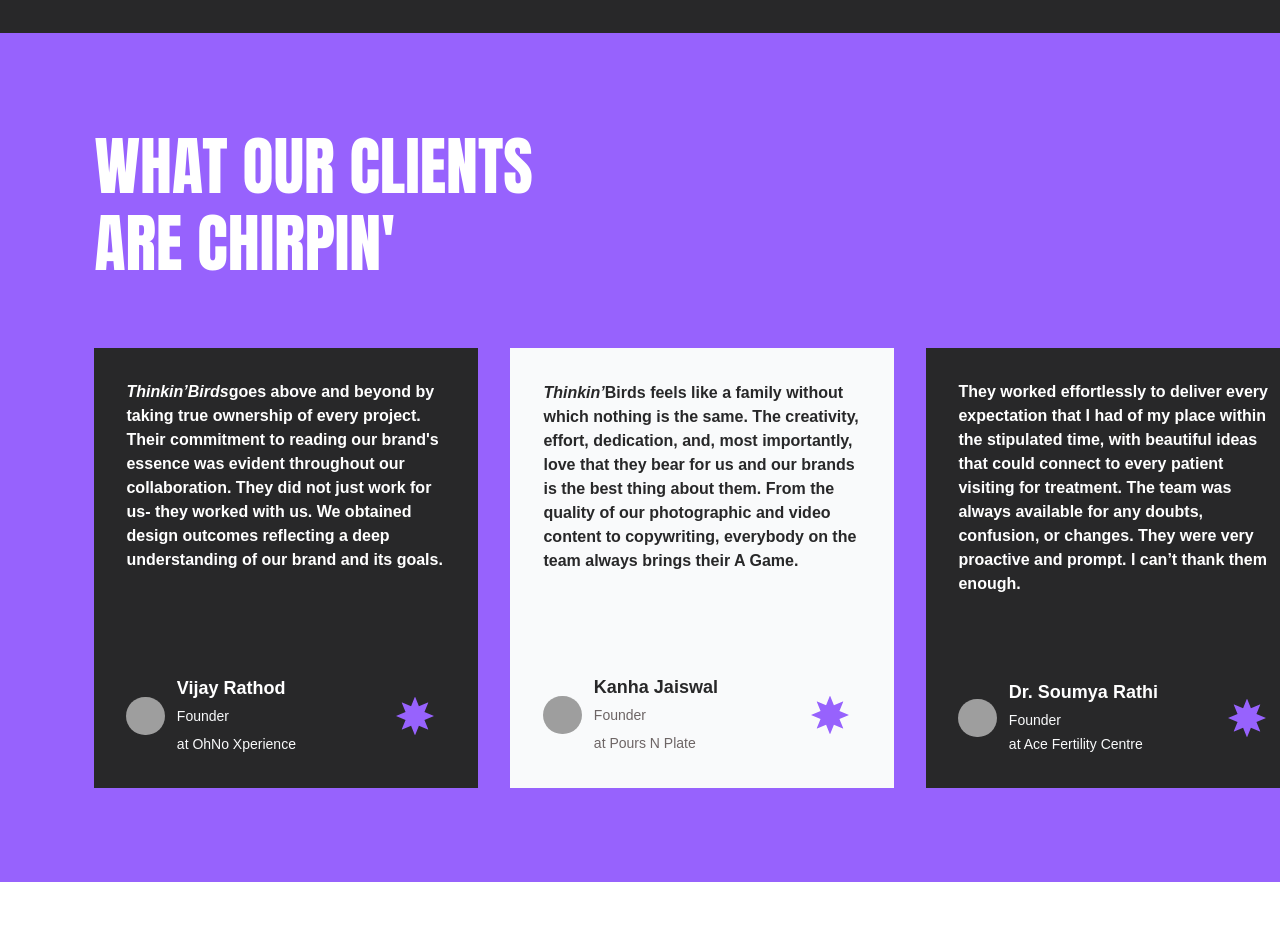
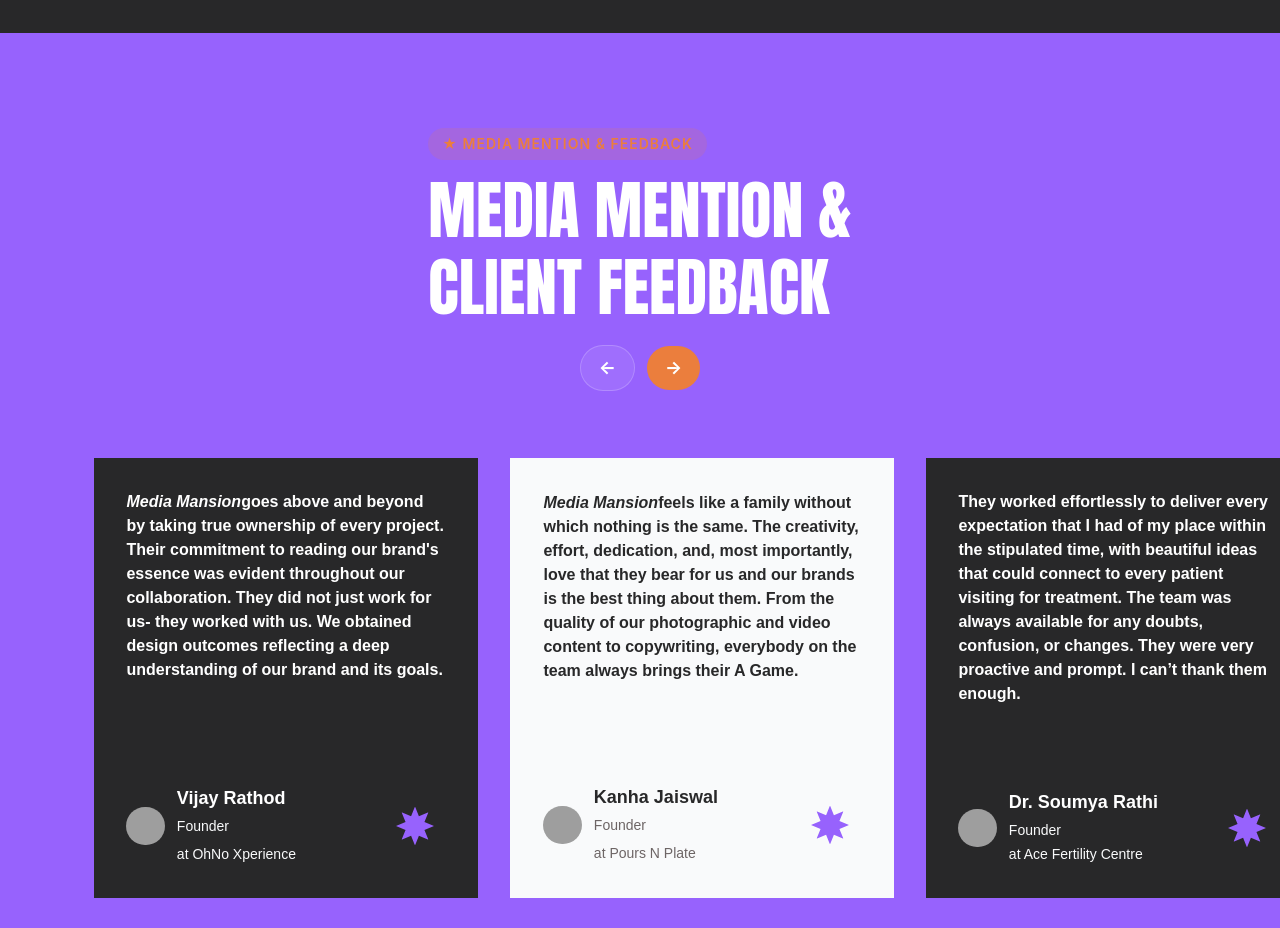
Before and after one commit to sakshamkushwah29-cmyk/media-mention, a React (Vite) app: page / in a window 1280 px wide. Shown: the part 10880-11808 px from the top of the page. Built offline with nearby package versions, Linux system fonts and the light colour scheme; grey boxes are pictures that could not be loaded; a web font is replaced by a local one.

Commit message:
Update Feedback section to Media Mention & add GSAP carousel animations

```diff
--- a/src/Home.jsx
+++ b/src/Home.jsx
@@ -101,6 +101,48 @@
           stagger: 0.1,
           ease: 'power2.out',
         });
+
+        // 7. Media Mentions & Feedback GSAP Carousel Marquee & Navigation
+        const carouselTrack = document.querySelector('.uui-testimonial16_component-2');
+        if (carouselTrack) {
+          carouselTrack.style.overflow = 'hidden';
+          carouselTrack.style.width = '100%';
+
+          const loopTriggers = carouselTrack.querySelectorAll('.uui-testimonial16_loop-trigger-2');
+
+          let currentX = 0;
+          const stepSize = 400; // pixels to scroll on click
+
+          const loopTween = gsap.to(loopTriggers, {
+            xPercent: -50,
+            duration: 35,
+            ease: 'none',
+            repeat: -1,
+          });
+
+          carouselTrack.addEventListener('mouseenter', () => loopTween.pause());
+          carouselTrack.addEventListener('mouseleave', () => loopTween.play());
+
+          const prevBtn = document.querySelector('.carousel-prev-btn');
+          const nextBtn = document.querySelector('.carousel-next-btn');
+
+          if (nextBtn) {
+            nextBtn.onclick = () => {
+              loopTween.pause();
+              currentX -= stepSize;
+              gsap.to(loopTriggers, { x: currentX, duration: 0.6, ease: 'power2.out' });
+            };
+          }
+
+          if (prevBtn) {
+            prevBtn.onclick = () => {
+              loopTween.pause();
+              currentX += stepSize;
+              if (currentX > 0) currentX = 0;
+              gsap.to(loopTriggers, { x: currentX, duration: 0.6, ease: 'power2.out' });
+            };
+          }
+        }
       });
     }, 50);
 
@@ -1126,12 +1168,24 @@
     </section>
     <section className="testimonials">
       <div className="container1440 testimonails">
-        <div className="box-holder our-works testimonial-head">
-          <h1 words-slide-up="" text-split="" className="top-section-heading testimonail-head">
-            What our clients
-            <br />
-            are chirpin&#39;
-          </h1>
+        <div className="box-holder our-works testimonial-head" style={{ display: 'flex', justifyContent: 'space-between', alignItems: 'center', flexWrap: 'wrap', gap: '20px' }}>
+          <div>
+            <div style={{ display: 'inline-block', backgroundColor: 'rgba(235, 126, 61, 0.15)', color: '#eb7e3d', padding: '6px 14px', borderRadius: '20px', fontSize: '14px', fontWeight: '600', marginBottom: '12px', textTransform: 'uppercase', letterSpacing: '1px' }}>
+              ★ Media Mention & Feedback
+            </div>
+            <h1 words-slide-up="" text-split="" className="top-section-heading testimonail-head" style={{ margin: 0 }}>
+              Media Mention &amp;<br />
+              Client Feedback
+            </h1>
+          </div>
+          <div style={{ display: 'flex', gap: '12px', alignItems: 'center' }}>
+            <button className="carousel-prev-btn" aria-label="Previous Testimonial" style={{ cursor: 'pointer', padding: '12px 18px', borderRadius: '30px', border: '1px solid rgba(255,255,255,0.2)', backgroundColor: 'rgba(255,255,255,0.08)', color: '#ffffff', fontWeight: 'bold', fontSize: '18px', transition: 'all 0.3s ease' }}>
+              &larr;
+            </button>
+            <button className="carousel-next-btn" aria-label="Next Testimonial" style={{ cursor: 'pointer', padding: '12px 18px', borderRadius: '30px', border: 'none', backgroundColor: '#eb7e3d', color: '#ffffff', fontWeight: 'bold', fontSize: '18px', transition: 'all 0.3s ease' }}>
+              &rarr;
+            </button>
+          </div>
         </div>
         <section data-w-id="ed10074a-0885-42d0-b0cb-be396d9b432c" className="uui-section_testimonial16-2">
           <div className="uui-padding-vertical-xhuge-2">
@@ -1181,7 +1235,7 @@
                     </div>
                   </div>
                   <div className="uui-heading-xxsmall-2 text-weight-medium white">
-                    <strong>                    <em>                    Thinkin’Birds
+                    <strong>                    <em>                    Media Mansion
 </em>
 </strong>
                     goes above and beyond by taking true ownership of every project. Their commitment to reading our brand&#39;s essence was evident throughout our collaboration. They did not just work for us- they worked with us. We obtained design outcomes reflecting a deep understanding of our brand and its goals.
@@ -1250,9 +1304,9 @@
                     </div>
                   </div>
                   <div className="uui-heading-xxsmall-2 text-weight-medium">
-                    <strong>                    <em>                    Thinkin’
+                    <strong>                    <em>                    Media Mansion
 </em>
-                    Birds feels like a family without which nothing is the same. The creativity, effort, dedication, and, most importantly, love that they bear for us and our brands is the best thing about them. From the quality of our photographic and video content to copywriting, everybody on the team always brings their A Game.
+                    feels like a family without which nothing is the same. The creativity, effort, dedication, and, most importantly, love that they bear for us and our brands is the best thing about them. From the quality of our photographic and video content to copywriting, everybody on the team always brings their A Game.
 </strong>
                   </div>
                   <div className="uui-testimonial16_client-2">
@@ -1384,7 +1438,7 @@
                     </div>
                   </div>
                   <div className="uui-heading-xxsmall-2 text-weight-medium">
-                    Thinkin Birds is an exceptional agency that handled all my branding and product design with expertise. Their understanding of UI/UX science and a team of senior product designers set them apart. Bhavik, a veteran, showcases brilliant branding and design acumen. Highly recommended for their superb speed, reliability, and prompt communication
+                    Media Mansion is an exceptional agency that handled all my branding and product design with expertise. Their understanding of UI/UX science and a team of senior product designers set them apart. Bhavik, a veteran, showcases brilliant branding and design acumen. Highly recommended for their superb speed, reliability, and prompt communication
                   </div>
                   <div className="uui-testimonial16_client-2">
                     <div className="uui-testimonial16_client-image-wrapper-2">
@@ -1451,7 +1505,7 @@
                     </div>
                   </div>
                   <div className="uui-heading-xxsmall-2 text-weight-medium white">
-                    &#34;Thinkin’Birds turns branding into brilliance! Their unwavering support, exceeding tight deadlines, and seamless communication set them apart. With dedication, innovation, and a proactive approach, they transform collaboration into a rewarding experience. I wholeheartedly recommend Thinkin’Birds for top-tier branding and marketing services!&#34;
+                    "Media Mansion turns branding into brilliance! Their unwavering support, exceeding tight deadlines, and seamless communication set them apart. With dedication, innovation, and a proactive approach, they transform collaboration into a rewarding experience. I wholeheartedly recommend Media Mansion for top-tier branding and marketing services!"
                   </div>
                   <div className="uui-testimonial16_client-2">
                     <div className="uui-testimonial16_client-image-wrapper-2">
@@ -1517,7 +1571,7 @@
                     </div>
                   </div>
                   <div className="uui-heading-xxsmall-2 text-weight-medium">
-                    Thinkin Birds, a creative family, ensures our brand&#39;s magic with unmatched dedication and clear communication. Mr. Bhavik and Ankita prioritize our needs, delivering top-notch, timely content—effortless collaboration that keeps social media updated and clients engaged with relatable, aesthetic material.
+                    Media Mansion, a creative family, ensures our brand's magic with unmatched dedication and clear communication. Mr. Bhavik and Ankita prioritize our needs, delivering top-notch, timely content—effortless collaboration that keeps social media updated and clients engaged with relatable, aesthetic material.
                   </div>
                   <div className="uui-testimonial16_client-2">
                     <div className="uui-testimonial16_client-image-wrapper-2">
@@ -1583,7 +1637,7 @@
                     </div>
                   </div>
                   <div className="uui-heading-xxsmall-2 text-weight-medium white">
-                    In 2022, I turned my dream IVF center into reality with Thinkin Birds. Led by Mr. Bhavik Mehta, the team surpassed expectations, delivering timely, beautiful ideas. Their dedication and proactive approach earned my trust for future projects. Grateful for their commitment and perfection.
+                    In 2022, I turned my dream IVF center into reality with Media Mansion. Led by Mr. Bhavik Mehta, the team surpassed expectations, delivering timely, beautiful ideas. Their dedication and proactive approach earned my trust for future projects. Grateful for their commitment and perfection.
                   </div>
                   <div className="uui-testimonial16_client-2">
                     <div className="uui-testimonial16_client-image-wrapper-2">
@@ -1648,7 +1702,7 @@
                     </div>
                   </div>
                   <div className="uui-heading-xxsmall-2 text-weight-medium">
-                    Thinkin Birds is an exceptional agency that handled all my branding and product design with expertise. Their understanding of UI/UX science and a team of senior product designers set them apart. Bhavik, a veteran, showcases brilliant branding and design acumen. Highly recommended for their superb speed, reliability, and prompt communication
+                    Media Mansion is an exceptional agency that handled all my branding and product design with expertise. Their understanding of UI/UX science and a team of senior product designers set them apart. Bhavik, a veteran, showcases brilliant branding and design acumen. Highly recommended for their superb speed, reliability, and prompt communication
                   </div>
                   <div className="uui-testimonial16_client-2">
                     <div className="uui-testimonial16_client-image-wrapper-2">
```
